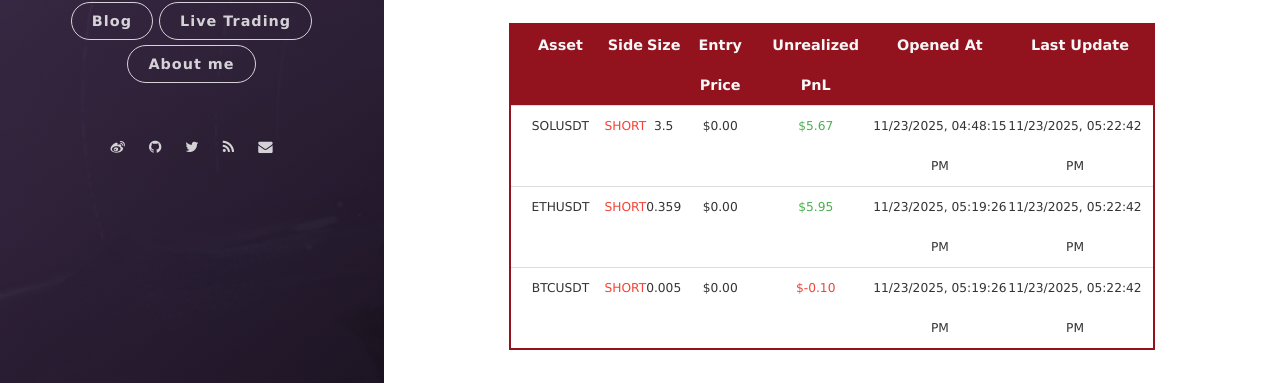
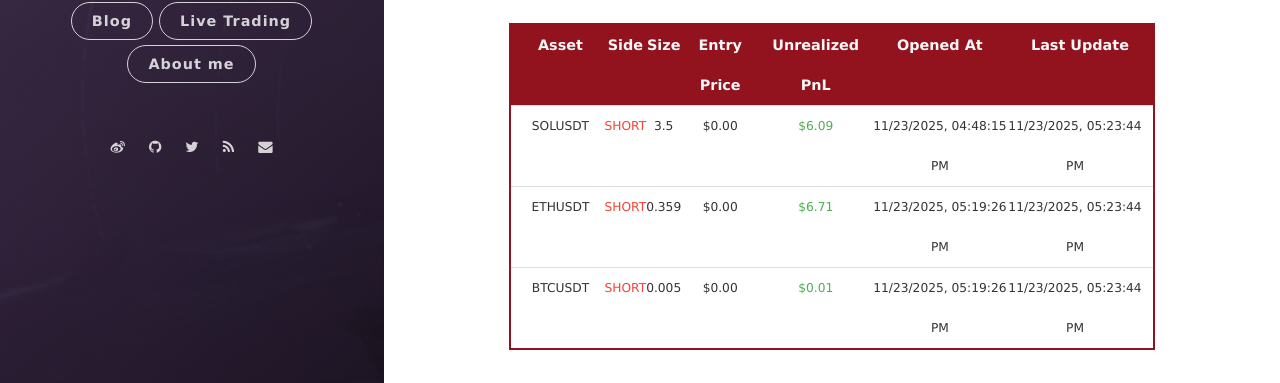
Before and after one commit to leeyegy/leeyegy.github.io, a Jekyll site: the page built from live-trading.html, in a window 1280 px wide and 1026 px high. Shown: the part 576-959 px from the top of the window. Built offline with Jekyll 4.4.1, drawn with Linux system fonts in a browser that asks for light colours; nearby versions of some CDN libraries.

Commit message:
AccountMonitor: refresh positions 2025-11-24T01:23:44+08:00

```diff
--- a/assets/data/binance/positions.json
+++ b/assets/data/binance/positions.json
@@ -4,26 +4,26 @@
     "side": "SHORT",
     "size": 3.5,
     "entryPrice": 0.0,
-    "unrealizedPnl": 5.67052972,
+    "unrealizedPnl": 6.09,
     "openedAt": "2025-11-24T00:48:15+08:00",
-    "reportedAt": "2025-11-24T01:22:42+08:00"
+    "reportedAt": "2025-11-24T01:23:44+08:00"
   },
   {
     "symbol": "ETHUSDT",
     "side": "SHORT",
     "size": 0.359,
     "entryPrice": 0.0,
-    "unrealizedPnl": 5.95303162,
+    "unrealizedPnl": 6.71410187,
     "openedAt": "2025-11-24T01:19:26+08:00",
-    "reportedAt": "2025-11-24T01:22:42+08:00"
+    "reportedAt": "2025-11-24T01:23:44+08:00"
   },
   {
     "symbol": "BTCUSDT",
     "side": "SHORT",
     "size": 0.005,
     "entryPrice": 0.0,
-    "unrealizedPnl": -0.10241039,
+    "unrealizedPnl": 0.00722945,
     "openedAt": "2025-11-24T01:19:26+08:00",
-    "reportedAt": "2025-11-24T01:22:42+08:00"
+    "reportedAt": "2025-11-24T01:23:44+08:00"
   }
 ]
```
